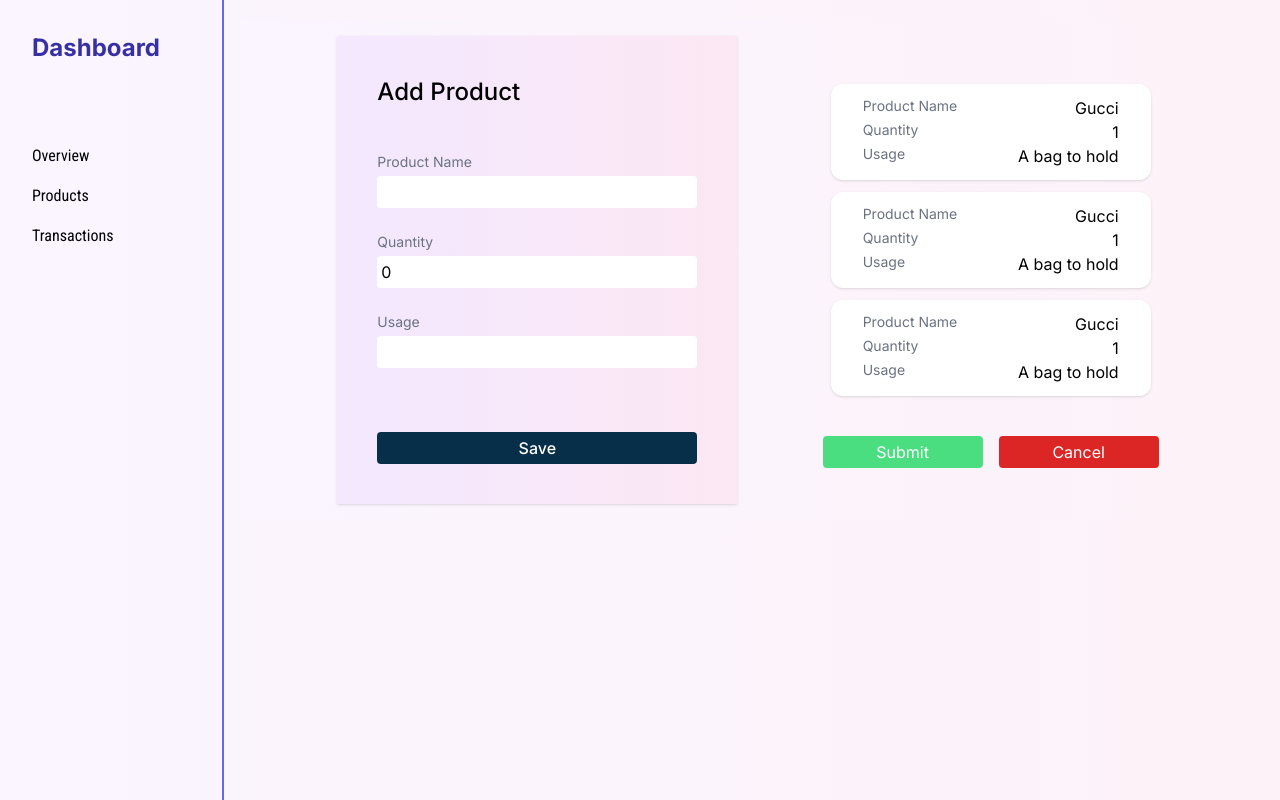
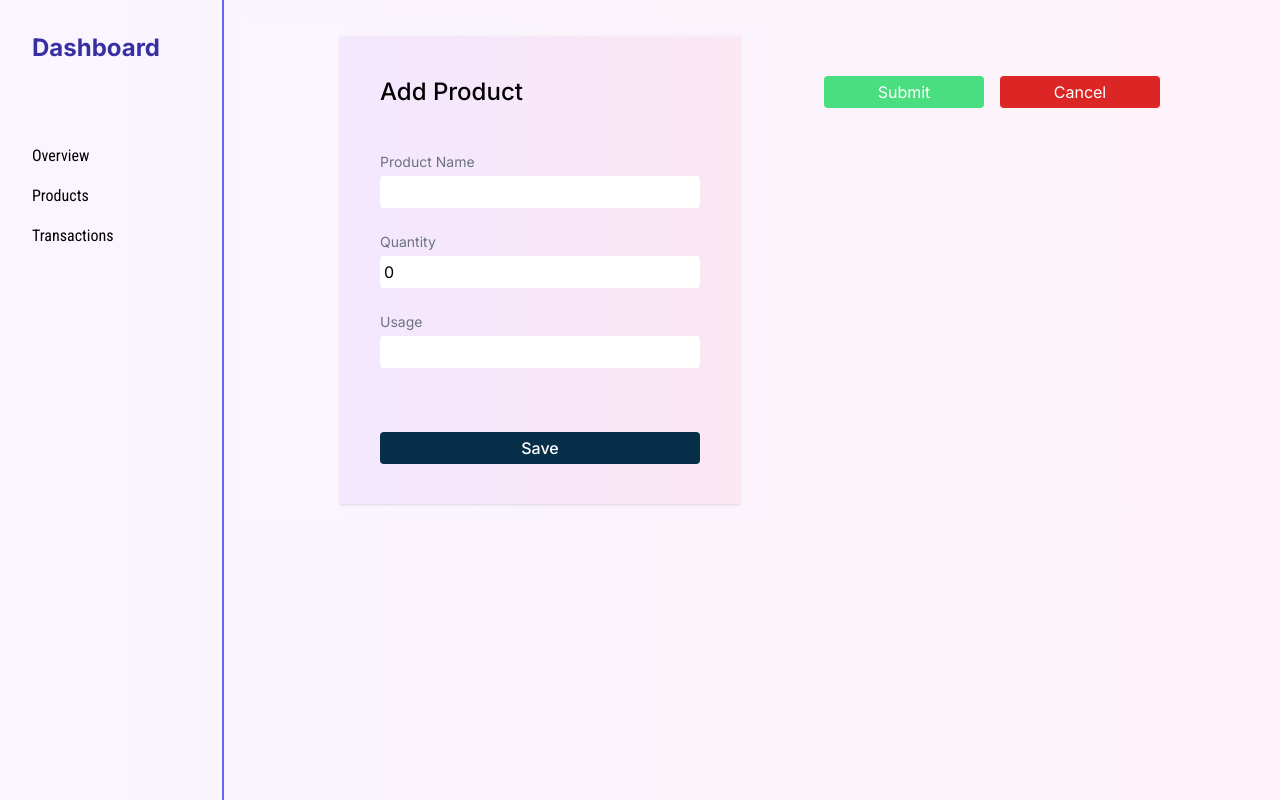
Before and after one commit to rutbirhanu/Inventory-Management, a Next.js app: page /products in a window 1280 px wide. Built offline with nearby package versions, Linux system fonts and the light colour scheme.

Commit message:
product cards

```diff
--- a/src/app/page.jsx
+++ b/src/app/page.jsx
@@ -1,6 +1,6 @@
 "use client"
 
-import Card from "@/components/card";
+import Card from "@/components/home_card";
 import { Roboto_Condensed } from "next/font/google";
 import { useEffect, useRef } from "react"
 import * as d3 from 'd3';
--- a/src/app/products/page.jsx
+++ b/src/app/products/page.jsx
@@ -1,5 +1,7 @@
 "use client"
 
+import ProductCard from "@/components/product_card"
+// import ProductCard from "@/components/productCard"
 import { useState, useEffect } from "react"
 
 function page() {
@@ -9,18 +11,21 @@ function page() {
     usage: ""
   })
 
+  const [products, setProducts]= useState([])
+
   const onChange = (e) => {
     setValue({ ...values, [e.target.name]: e.target.value })
   }
 
   const onSave = (e) => {
     e.preventDefault()
-    console.log(values)
+    setProducts([...products, values])
   }
 
+
   return (
-    <div className=" bg-gradient-to-r from-purple-50 to-pink-50 flex flex-wrap p-4 justify-evenly items-center">
-      <div className="flex flex-col p-10 gap-1 shadow bg-gradient-to-r from-purple-100 to-pink-100">
+    <div className=" bg-gradient-to-r from-purple-50 to-pink-50 flex flex-wrap p-4 justify-evenly min-h-fit items-start">
+      <div className="flex flex-col max-h-fit p-10 gap-1 shadow bg-gradient-to-r from-purple-100 to-pink-100">
         <h2 className="mb-10 text-2xl font-medium">Add Product</h2>
         <label htmlFor="name" className="text-sm text-gray-500">Product Name</label>
         <input type="text" id="name" value={values.name} name="name" onChange={onChange} className=" rounded mb-5 outline-none p-1 inline-block w-80" />
@@ -32,50 +37,11 @@ function page() {
       </div>
 
       <div>
-        <div className="shadow w-80 px-8 py-3 m-3 bg-white rounded-xl">
-          <div className="flex justify-between">
-            <p className="text-sm text-gray-500">Product Name</p>
-            <p>Gucci</p>
-          </div>
-          <div className="flex justify-between">
-            <p className="text-sm text-gray-500">Quantity</p>
-            <p>1</p>
-          </div>
-          <div className="flex justify-between">
-            <p className="text-sm text-gray-500">Usage</p>
-            <p>A bag to hold</p>
-          </div>
-        </div>
-
-        <div className="shadow w-80 px-8 py-3 m-3 bg-white rounded-xl">
-          <div className="flex justify-between">
-            <p className="text-sm text-gray-500">Product Name</p>
-            <p>Gucci</p>
-          </div>
-          <div className="flex justify-between">
-            <p className="text-sm text-gray-500">Quantity</p>
-            <p>1</p>
-          </div>
-          <div className="flex justify-between">
-            <p className="text-sm text-gray-500">Usage</p>
-            <p>A bag to hold</p>
-          </div>
-        </div>
-
-        <div className="shadow w-80 px-8 py-3 m-3 bg-white rounded-xl">
-          <div className="flex justify-between">
-            <p className="text-sm text-gray-500">Product Name</p>
-            <p>Gucci</p>
-          </div>
-          <div className="flex justify-between">
-            <p className="text-sm text-gray-500">Quantity</p>
-            <p>1</p>
-          </div>
-          <div className="flex justify-between">
-            <p className="text-sm text-gray-500">Usage</p>
-            <p>A bag to hold</p>
-          </div>
-        </div>
+        {
+          products.map(product => {
+           return <ProductCard name={product.name} quantity={product.quantity} usage={product.usage} />
+          })
+        }
         <div className="flex justify-center gap-4 w-full mt-10">
           <button className="p-1 bg-green-400 text-white rounded w-40">Submit</button>
           <button className="p-1 bg-red-600 text-white rounded w-40 ">Cancel</button>
--- /dev/null
+++ b/src/components/product_card.jsx
@@ -0,0 +1,21 @@
+
+function ProductCard({name, quantity, usage}) {
+  return (
+    <div className="shadow w-80 px-8 py-3 m-3 bg-white rounded-xl">
+          <div className="flex justify-between">
+            <p className="text-sm text-gray-500">Product Name</p>
+              <p>{name}</p>
+          </div>
+          <div className="flex justify-between">
+            <p className="text-sm text-gray-500">Quantity</p>
+              <p>{quantity}</p>
+          </div>
+          <div className="flex justify-between">
+            <p className="text-sm text-gray-500">Usage</p>
+              <p>{usage}</p>
+          </div>
+        </div>
+  )
+}
+
+export default ProductCard
```
Also changed, not shown: src/components/home_card.jsx (renamed from src/components/card.jsx).
